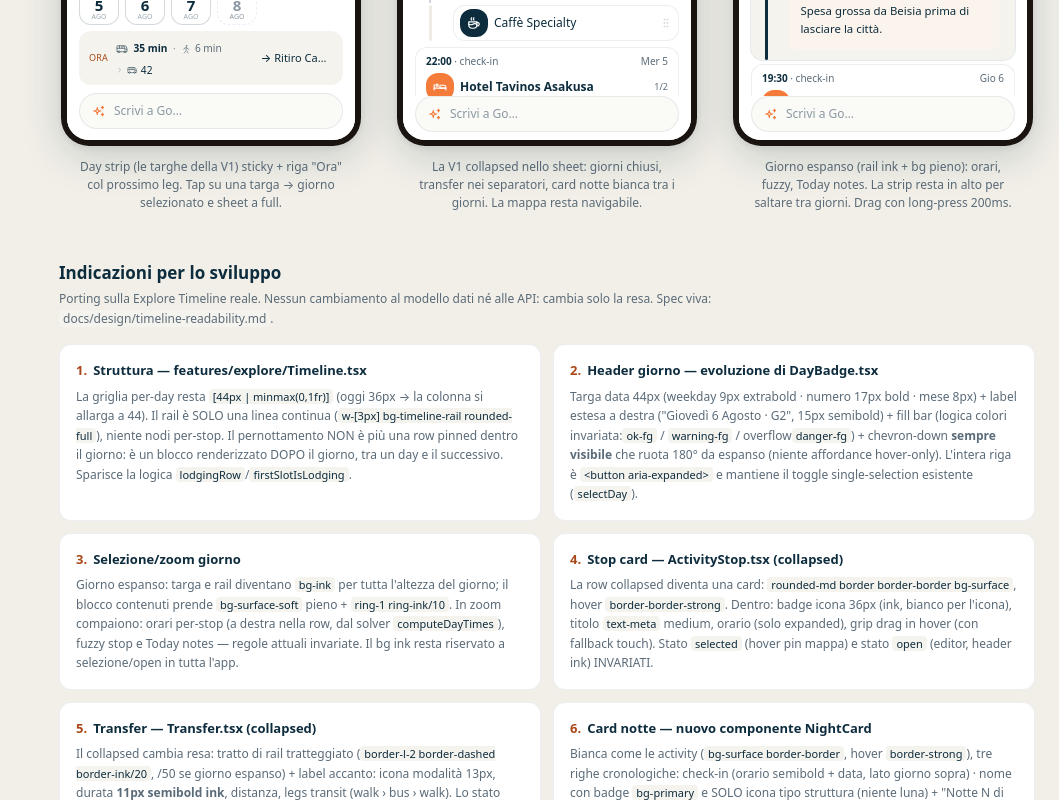
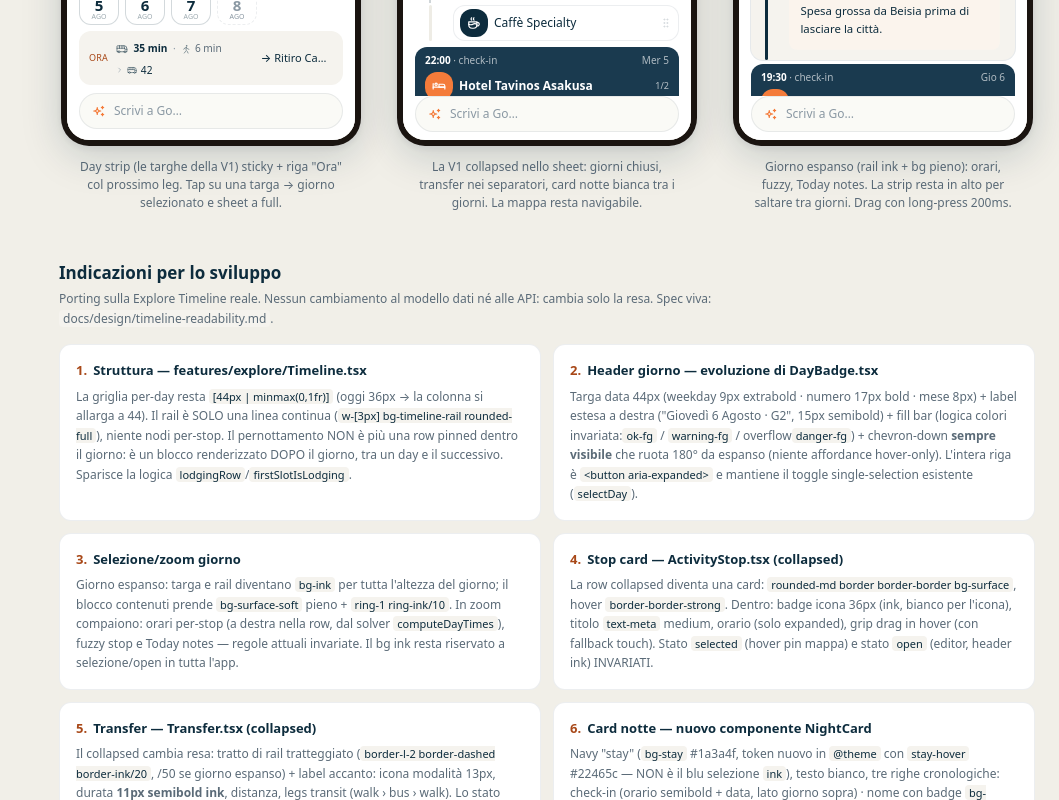
Before and after one commit to igeko/travelgo-web, a Next.js app: page /design/timeline-readability in a window 1280 px wide. Shown: the part 1900-2700 px from the top of the page, without its empty margins (221-1280 px from the left). Built offline with nearby package versions, Linux system fonts and the light colour scheme; no server answers; a web font is replaced by a local one.

Commit message:
design: timeline-readability it.8 — card notte su navy stay (#1a3a4f, token nuovo) con riquadro icona arancio

```diff
--- a/app/(design)/design/timeline-readability/mobile.tsx
+++ b/app/(design)/design/timeline-readability/mobile.tsx
@@ -211,25 +211,25 @@ function MTransfer({ t, tone }: { t: TransferInfo; tone?: "default" | "selected"
 
 function MNight({ night }: { night: NightData }) {
   return (
-    <div className="my-1 flex flex-col rounded-md border border-border bg-surface px-2.5 py-1.5">
-      <div className="flex items-center justify-between text-[10px] text-ink-soft">
+    <div className="my-1 flex flex-col rounded-md bg-stay px-2.5 py-1.5 text-white">
+      <div className="flex items-center justify-between text-[10px] text-white/65">
         <span className="tabular-nums">
-          <span className="font-semibold text-ink">{night.checkIn}</span> · check-in
+          <span className="font-semibold text-white">{night.checkIn}</span> · check-in
         </span>
         <span>{night.fromLabel}</span>
       </div>
       <div className="flex items-center gap-1.5 py-1">
         <StopIcon icon={night.icon} accent="primary" size="sm" />
-        <span className="min-w-0 flex-1 truncate text-[12px] font-semibold text-ink">
+        <span className="min-w-0 flex-1 truncate text-[12px] font-semibold">
           {night.name}
         </span>
-        <span className="shrink-0 text-[9px] text-ink-soft">
+        <span className="shrink-0 text-[9px] text-white/70">
           {night.nightIndex}/{night.nightsTotal}
         </span>
       </div>
-      <div className="flex items-center justify-between border-t border-border pt-1 text-[10px] text-ink-soft">
+      <div className="flex items-center justify-between border-t border-white/[0.18] pt-1 text-[10px] text-white/65">
         <span className="tabular-nums">
-          <span className="font-semibold text-ink">{night.checkOut}</span> · check-out
+          <span className="font-semibold text-white">{night.checkOut}</span> · check-out
         </span>
         <span>{night.toLabel}</span>
       </div>
--- a/app/(design)/design/timeline-readability/page.tsx
+++ b/app/(design)/design/timeline-readability/page.tsx
@@ -167,13 +167,18 @@ function DevNotes() {
 
         <Block n={6} title="Card notte — nuovo componente NightCard">
           <p>
-            Bianca come le activity (<code>bg-surface border-border</code>,
-            hover <code>border-strong</code>), tre righe cronologiche:
+            Navy &quot;stay&quot; (<code>bg-stay</code> #1a3a4f, token nuovo in{" "}
+            <code>@theme</code> con <code>stay-hover</code> #22465c — NON è il
+            blu selezione <code>ink</code>), testo bianco, tre righe
+            cronologiche:
             check-in (orario semibold + data, lato giorno sopra) · nome con
             badge <code>bg-primary</code> e SOLO icona tipo struttura
             (niente luna) + &quot;Notte N di M&quot; in ink-soft · hairline ·
             check-out <strong>sempre dalla parte del giorno dopo</strong>.
-            Dati già pronti da <code>resolveAccommodations</code>{" "}
+            Riquadro icona ARANCIO (<code>bg-primary</code>) col solo tipo
+            struttura, niente luna; &quot;Notte N di M&quot; in white/70,
+            hairline white/18. Dati già pronti da{" "}
+            <code>resolveAccommodations</code>{" "}
             (<code>night_index</code>/<code>nights_total</code>, stay_id,
             activity_id); per uno stay multi-notte si renderizza una card per
             notte, come oggi. Click → editor open attuale (mode sleep,
--- a/app/(design)/design/timeline-readability/v1.tsx
+++ b/app/(design)/design/timeline-readability/v1.tsx
@@ -207,11 +207,11 @@ function TransferRow({
   );
 }
 
-/** Banda notte — it.6: BIANCA come le activity (proposta 1). Stessa
- *  superficie e bordo delle stop card (surface + border, hover
- *  border-strong); a distinguerla restano la struttura a 3 righe
- *  (check-in / nome / check-out) e il badge arancio col SOLO tipo
- *  pernottamento (niente luna). Il blu ink resta alla selezione. */
+/** Banda notte — it.8: navy "stay" (#1a3a4f, token nuovo `--color-stay`)
+ *  con riquadro icona ARANCIO (solo tipo struttura, niente luna).
+ *  Più chiaro di ink: non è il blu della selezione, e a distinguerla
+ *  ulteriormente restano badge arancio + struttura a 3 righe
+ *  cronologiche (check-in / nome / check-out). */
 function NightDivider({ night }: { night: NightData }) {
   if (night.open) {
     return (
@@ -222,28 +222,28 @@ function NightDivider({ night }: { night: NightData }) {
   }
   return (
     <div className="group my-1.5 cursor-pointer">
-      <div className="flex flex-col rounded-md border border-border bg-surface px-3.5 py-2 transition-colors hover:border-border-strong">
+      <div className="flex flex-col rounded-md bg-stay px-3.5 py-2 text-white transition-colors hover:bg-stay-hover">
         {/* check-in — appartiene al giorno sopra */}
-        <div className="flex items-center justify-between text-[11px] text-ink-soft">
+        <div className="flex items-center justify-between text-[11px] text-white/65">
           <span className="tabular-nums">
-            <span className="font-semibold text-ink">{night.checkIn}</span> · check-in
+            <span className="font-semibold text-white">{night.checkIn}</span> · check-in
           </span>
           <span>{night.fromLabel}</span>
         </div>
-        {/* nome struttura — solo l'icona del tipo, badge arancio lodging */}
+        {/* nome struttura — riquadro arancio col solo tipo */}
         <div className="flex items-center gap-2.5 py-1.5">
           <StopIcon icon={night.icon} accent="primary" size="sm" />
-          <span className="min-w-0 flex-1 truncate text-meta font-semibold text-ink">
+          <span className="min-w-0 flex-1 truncate text-meta font-semibold">
             {night.name}
           </span>
-          <span className="shrink-0 text-[11px] text-ink-soft">
+          <span className="shrink-0 text-[11px] text-white/70">
             Notte {night.nightIndex} di {night.nightsTotal}
           </span>
         </div>
         {/* check-out — sempre dalla parte del giorno dopo */}
-        <div className="flex items-center justify-between border-t border-border pt-1.5 text-[11px] text-ink-soft">
+        <div className="flex items-center justify-between border-t border-white/[0.18] pt-1.5 text-[11px] text-white/65">
           <span className="tabular-nums">
-            <span className="font-semibold text-ink">{night.checkOut}</span> · check-out
+            <span className="font-semibold text-white">{night.checkOut}</span> · check-out
           </span>
           <span>{night.toLabel}</span>
         </div>
--- a/app/globals.css
+++ b/app/globals.css
@@ -22,6 +22,11 @@
   --color-ink-hover: #1a3d52;          /* hover/active di --color-ink */
   --color-ink-soft: #5b6b78;
   --color-ink-faint: #8a98a3;
+
+  /* Stay — superficie pernottamento (Explore Timeline NightCard).
+     Navy leggermente più chiaro di ink: NON è uno stato di selezione. */
+  --color-stay: #1a3a4f;
+  --color-stay-hover: #22465c;
 
   /* Surface — campi form */
   --color-surface-input: #fafaf6;
```
Also changed, not shown: 1 other file (tests, documents, lock files or other folders).
